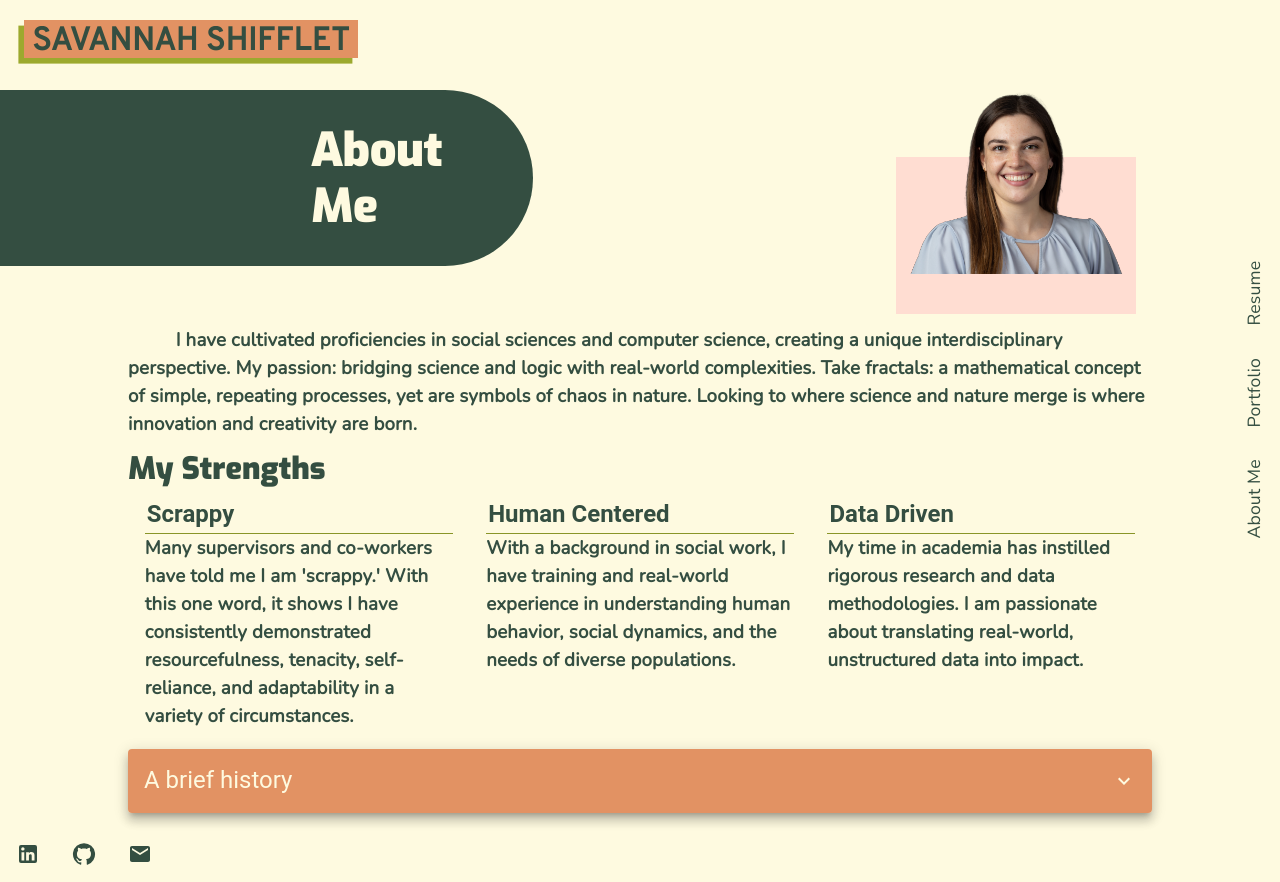
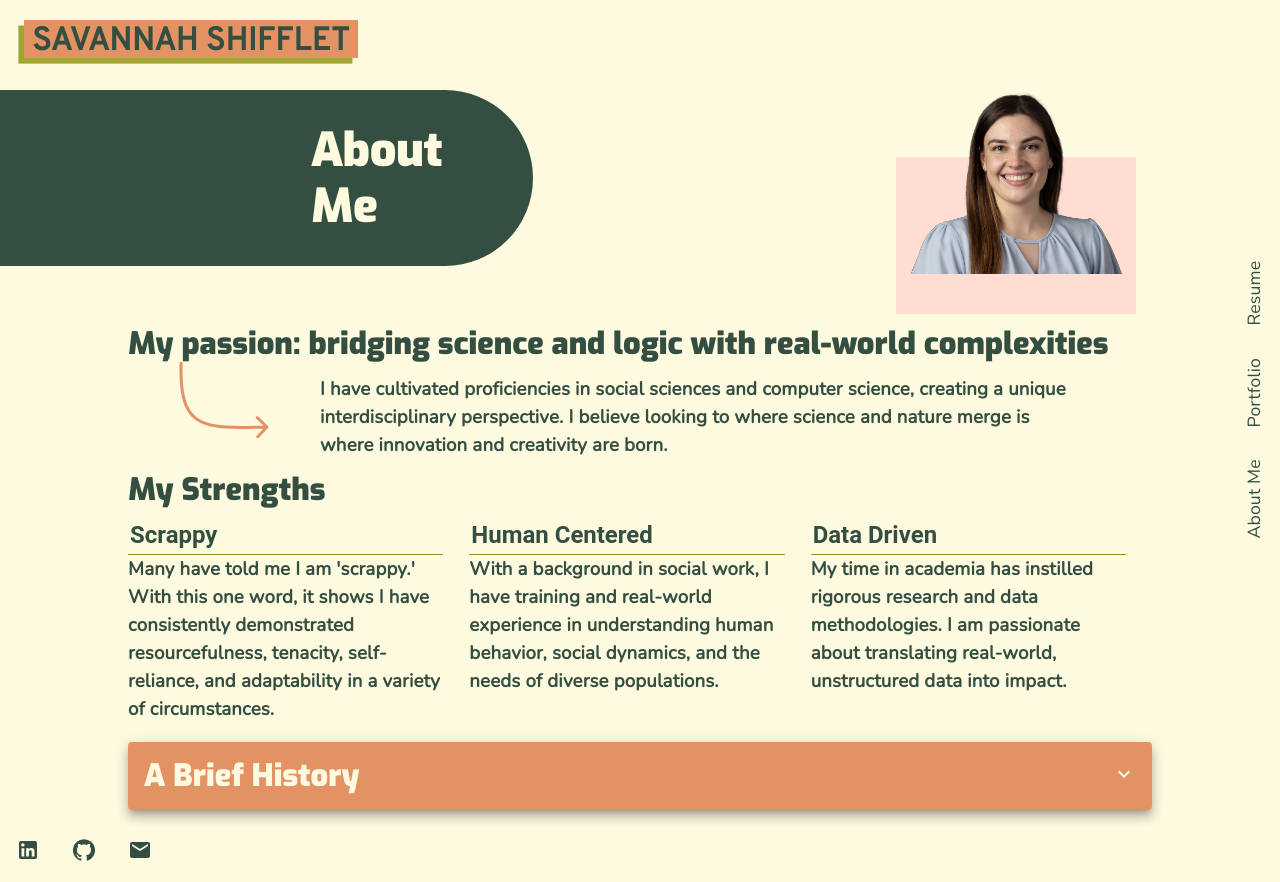
Before and after one commit to Savannah-Shifflet/professional-portfolio, a React (Create React App) app: page /about-me in a window 1280 px wide. Built offline with nearby package versions, Linux system fonts and the light colour scheme.

Commit message:
added passion section on about me with svg

```diff
--- a/src/components/pages/About/AboutBody.js
+++ b/src/components/pages/About/AboutBody.js
@@ -1,35 +1,29 @@
 import React from 'react';
-import { Typography, Grid, Link, Card, CardHeader, CardContent } from '@mui/material';
-import Collapse from '@mui/material/Collapse';
-import ExpandMoreIcon from '@mui/icons-material/ExpandMore';
-import { styled } from '@mui/material/styles';
-import IconButton from '@mui/material/IconButton';
-import Strengths from './Strengths'
-
-const ExpandMore = styled((props) => {
-    const { expand, ...other } = props;
-    return <IconButton {...other} />;
-})(({ theme, expand }) => ({
-    transform: !expand ? 'rotate(0deg)' : 'rotate(180deg)',
-    marginLeft: 'auto',
-    transition: theme.transitions.create('transform', {
-        duration: theme.transitions.duration.shortest,
-    }),
-}));
+import { Typography, Grid } from '@mui/material';
+import Strengths from './Strengths';
+import History from './History';
+import './about.css'
 
 export default function AboutBody() {
-
-    const [expanded, setExpanded] = React.useState(false);
-
-    const handleExpandClick = () => {
-        setExpanded(!expanded);
-    };
     return (
         <Grid container>
             <Grid item xs={12}>
-                <Typography variant='body1' sx={{ ml: '10%', mr: '10%', mt: '1%' }}>
-                    &emsp; &emsp; I have cultivated proficiencies in social sciences and computer science, creating a unique interdisciplinary perspective. My passion: bridging science and logic with real-world complexities. Take fractals: a mathematical concept of simple, repeating processes, yet are symbols of chaos in nature. Looking to where science and nature merge is where innovation and creativity are born.
+                <Typography variant='h3' sx={{ ml: '10%', mr: '10%', mt: '1%' }}>
+                    My passion: bridging science and logic with real-world complexities
                 </Typography>
+            <Grid item container xs={12}>
+                <Grid item xs ={3} sx={{ pl: '10%', m:0 }}>
+                    <svg  className='arrow' width="100%" height="77" viewBox="0 0 90 77" xmlns="http://www.w3.org/2000/svg">
+                        <path  d="M89.0852 66.0356C89.6571 65.4362 89.6349 64.4868 89.0356 63.9148L79.269 54.5947C78.6697 54.0228 77.7202 54.045 77.1483 54.6443C76.5763 55.2436 76.5986 56.1931 77.1979 56.7651L85.8793 65.0496L77.5947 73.731C77.0228 74.3303 77.045 75.2798 77.6443 75.8517C78.2436 76.4237 79.1931 76.4014 79.7651 75.8021L89.0852 66.0356ZM0.641333 0.0597098C-0.409381 33.8882 4.8145 51.3658 19.2732 59.7944C26.399 63.9483 35.5891 65.7817 46.9071 66.5122C58.2339 67.2433 71.8943 66.8771 88.0351 66.4996L87.9649 63.5004C71.7677 63.8793 58.264 64.239 47.1003 63.5184C35.928 62.7974 27.3013 61.0018 20.784 57.2026C7.95647 49.7248 2.58862 33.9992 3.63989 0.152845L0.641333 0.0597098Z" fill="#E29263"/>
+                    </svg>
+                </Grid>
+                <Grid item xs={12} md={7} sx={{ mr: '10%', mt: '1%', '@media (max-width: 900px)': {
+        ml: '10%'} }} className='passion'>
+                    <Typography variant='body1'>
+                        I have cultivated proficiencies in social sciences and computer science, creating a unique interdisciplinary perspective. I believe looking to where science and nature merge is where innovation and creativity are born.
+                    </Typography>
+                </Grid>
+            </Grid>
             </Grid>
             <Grid item xs={12}>
                 <Typography variant='h3' sx={{ ml: '10%', mr: '10%', mt: '1%' }}>
@@ -40,36 +34,7 @@ export default function AboutBody() {
                 <Strengths />
             </Grid>
             <Grid item xs={12} >
-                <Card raised sx={{ ml: '10%', mr: '10%' }}>
-                    <CardHeader
-                        action={
-                            <ExpandMore
-                                expand={expanded}
-                                onClick={handleExpandClick}
-                                aria-expanded={expanded}
-                                aria-label="show more"
-                            >
-
-                                <ExpandMoreIcon sx = {{color: 'background.default'}} />
-                            </ExpandMore>
-                        }
-                        sx={{bgcolor: 'secondary.main', color: 'background.default'}}
-                        title="A brief history" />
-                    <Collapse in={expanded} timeout="auto" unmountOnExit>
-                        <CardContent sx= {{bgcolor: 'secondary.main', opactiy: '0.5'}}>
-                            <Typography variant='body1' sx={{color: 'background.default'}}>
-                                &emsp; &emsp;From a young age, I've loved solving puzzles and making my ideas come to life. I can vividly remember <Link href="http://www.legoengineering.com/platform/robolab/">ROBOLAB</Link> being my favorite part of school in my elementary years - engineering inventions out of legos and programming them to come to life. I have dedicated my career journey, no matter the field I'm in, to solving real world problems and designing creative solutions.
-                                <br />
-                                <br />
-                                &emsp; &emsp;I pursued a degree in social work because after years of STEM classes, I felt unbalanced. I understood reality through a rational, scientific lens, but we all know life is more complex than that. I wanted to challenge myself to understand the human condition, what motivates us, what causes impact in our lives, and how we can impact each other. My academic training as well as my real-world experiences have allowed me to build my understanding of others, communication, and confidence as a collaborator and leader.
-                                <br />
-                                <br />
-                                &emsp; &emsp;I had originally planned to utilize this training to become a physician and go to medical school. While working in clinical research, I started to teach myself coding and data analytics. My lab was also unique because we were actively building a web application and acting more like a tech start-up. I realized, I actually loved coding and only thought I hated it cause I was bullied in my AP Computer Science as the only girl in a room of 30 boys. I started to better understand what product designed and data analysis entailed and saw that it merges the technical with the messy human condition. And well, since then, I've been trying to break into the technical world.
-                            </Typography>
-                        </CardContent>
-                    </Collapse>
-
-                </Card>
+                <History />
             </Grid>
         </Grid>
     )
--- /dev/null
+++ b/src/components/pages/About/History.js
@@ -0,0 +1,58 @@
+import React from 'react';
+import { Typography, Grid, Link, Card, CardHeader, CardContent } from '@mui/material';
+import Collapse from '@mui/material/Collapse';
+import ExpandMoreIcon from '@mui/icons-material/ExpandMore';
+import { styled } from '@mui/material/styles';
+import IconButton from '@mui/material/IconButton';
+
+const ExpandMore = styled((props) => {
+    const { expand, ...other } = props;
+    return <IconButton {...other} />;
+})(({ theme, expand }) => ({
+    transform: !expand ? 'rotate(0deg)' : 'rotate(180deg)',
+    marginLeft: 'auto',
+    transition: theme.transitions.create('transform', {
+        duration: theme.transitions.duration.shortest,
+    }),
+}));
+
+export default function History() {
+    const [expanded, setExpanded] = React.useState(false);
+
+    const handleExpandClick = () => {
+        setExpanded(!expanded);
+    };
+    return (
+        <Card raised sx={{ ml: '10%', mr: '10%' }}>
+            <CardHeader
+                action={
+                    <ExpandMore
+                        expand={expanded}
+                        onClick={handleExpandClick}
+                        aria-expanded={expanded}
+                        aria-label="show more"
+                    >
+
+                        <ExpandMoreIcon sx = {{color: 'background.default'}} />
+                    </ExpandMore>
+                }
+                sx={{bgcolor: 'secondary.main', color: 'background.default', fontFamily: 'exo'}}
+                title="A Brief History"
+                titleTypographyProps={{variant: 'h3' }} />
+            <Collapse in={expanded} timeout="auto" unmountOnExit>
+                <CardContent sx= {{bgcolor: 'secondary.main', opactiy: '0.5'}}>
+                    <Typography variant='body1' sx={{color: 'background.default'}}>
+                        &emsp; &emsp;From a young age, I've loved solving puzzles and making my ideas come to life. I can vividly remember <Link href="http://www.legoengineering.com/platform/robolab/">ROBOLAB</Link> being my favorite part of school in my elementary years - engineering inventions out of legos and programming them to come to life. I have dedicated my career journey, no matter the field I'm in, to solving real world problems and designing creative solutions.
+                        <br />
+                        <br />
+                        &emsp; &emsp;I pursued a degree in social work because after years of STEM classes, I felt unbalanced. I understood reality through a rational, scientific lens, but we all know life is more complex than that. I wanted to challenge myself to understand the human condition, what motivates us, what causes impact in our lives, and how we can impact each other. My academic training as well as my real-world experiences have allowed me to build my understanding of others, communication, and confidence as a collaborator and leader.
+                        <br />
+                        <br />
+                        &emsp; &emsp;I had originally planned to utilize this training to become a physician and go to medical school. While working in clinical research, I started to teach myself coding and data analytics. My lab was also unique because we were actively building a web application and acting more like a tech start-up. I realized, I actually loved coding and only thought I hated it cause I was bullied in my AP Computer Science as the only girl in a room of 30 boys. I started to better understand what product designed and data analysis entailed and saw that it merges the technical with the messy human condition. And well, since then, I've been trying to break into the technical world.
+                    </Typography>
+                </CardContent>
+            </Collapse>
+
+        </Card>
+    )
+}
--- a/src/components/pages/About/Strengths.js
+++ b/src/components/pages/About/Strengths.js
@@ -7,7 +7,7 @@ export default function Strengths() {
     const strengths = [
         {
             title: 'Scrappy',
-            description: "Many supervisors and co-workers have told me I am 'scrappy.' With this one word, it shows I have consistently demonstrated resourcefulness, tenacity, self-reliance, and adaptability in a variety of circumstances."
+            description: "Many have told me I am 'scrappy.' With this one word, it shows I have consistently demonstrated resourcefulness, tenacity, self-reliance, and adaptability in a variety of circumstances."
         },
         {
             title: 'Human Centered',
@@ -23,7 +23,7 @@ export default function Strengths() {
         <Grid container item xs={12} sx={{ ml: '10%', mr: '10%', mt: '0.5%' }} justifyContent={'space-between'}>
             {strengths.map((strength) => {
                 return(
-                    <Grid item xs={12} md={4} sx ={{pt: '0.2em', pb: '1em', px: '0.9em'}}>
+                    <Grid item xs={12} md={4} sx ={{pt: '0.2em', pb: '1em', pr:'1.4em'}}>
                         <Typography variant='h5' sx={{padding: '2px', fontWeight: 'bold'}}>{strength.title}</Typography>
                         <Divider sx={{bgcolor: 'accent.main'}} />
                         <Typography variant='body1'>{strength.description}</Typography>
--- a/src/components/pages/About/about.css
+++ b/src/components/pages/About/about.css
@@ -3,3 +3,12 @@
         height: 100%;
     }
 }
+
+@media (max-width: 900px){
+    .arrow {
+        display: none;
+    }
+    .passion {
+        margin-left: 10%;
+    }
+}
```
Also changed, not shown: public/index.html (+0 -10 lines).
